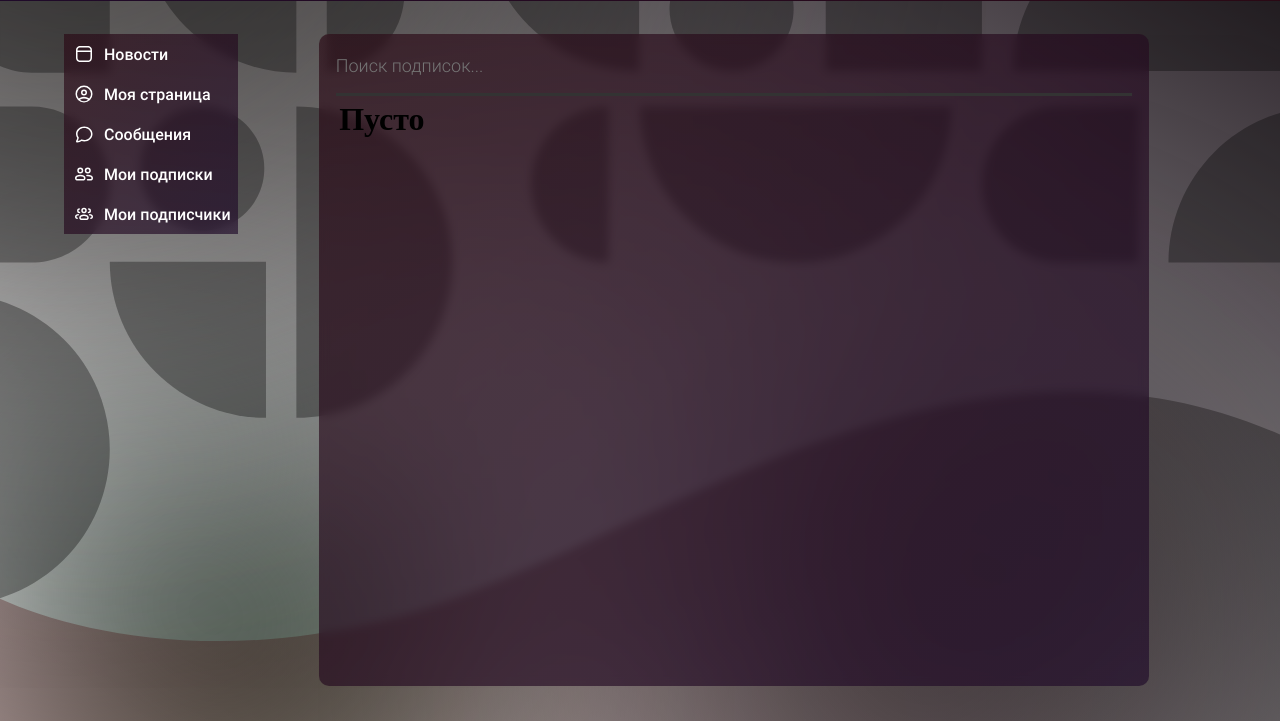
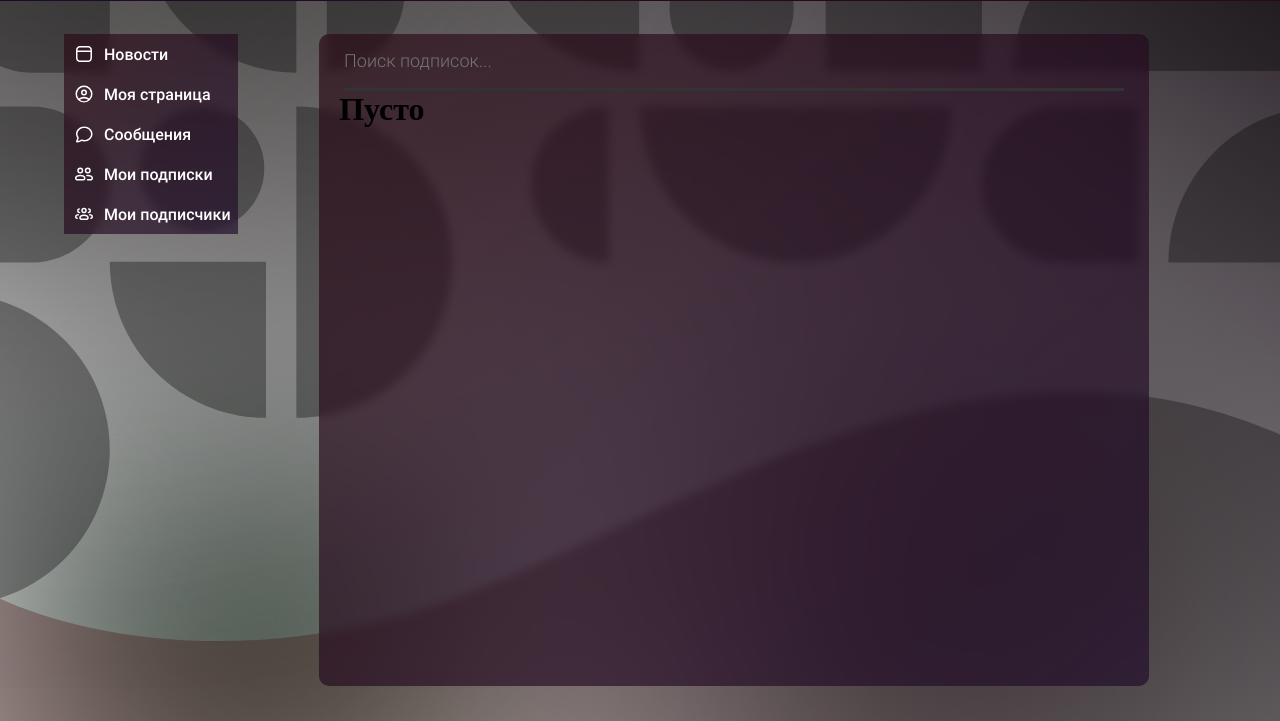
Before and after one commit to Cleamaster322/1st__Project__Web__, a Flask app: template flask_directory/templates/me_following/me_following.html in a window 1280 px wide. Shown: the part 79-800 px from the top of the page. Run offline with Flask 2, Linux system fonts and the light colour scheme; the template is opened without the code that fills it, so the values that code supplies are empty.

Commit message:
Допил дизайна(еще раз)

```diff
--- a/flask_directory/static/me_following/me_following.css
+++ b/flask_directory/static/me_following/me_following.css
@@ -39,10 +39,13 @@
   border-radius: 10px;
   margin: 1.5px;
 }
-
+.sub_search_wrap {
+    position: relative;
+    max-width: 100%;
+}
 .sub_search {
-  width: 100%;
-  margin: 5px 2%;
+  width: 94%;
+  margin: 0 3%;
   position: relative;
 }
 
@@ -50,6 +53,8 @@
   content: attr(data-text);
   font-size: 1.5rem;
   line-height: 0;
+  max-width: 100%;
+  height: 0;
   font-family: "roboto-medium";
   border-bottom: 3px solid #fff;
   position: absolute;
@@ -68,7 +73,7 @@
   border-radius: 0;
   outline: none;
   width: auto;
-  min-width: 96%;
+  min-width: 100%;
   font-size: 18px;
   line-height: 3em;
   font-family: "roboto-light";
--- a/flask_directory/templates/me_following/me_following.html
+++ b/flask_directory/templates/me_following/me_following.html
@@ -5,10 +5,11 @@
 
   <div class="content">
     <div class="subscriptions">
-        <div class="sub_search">
-            <input type="text" placeholder="Поиск подписок...">
+        <div class="sub_search_wrap">
+            <div class="sub_search">
+                <input type="text" placeholder="Поиск подписок...">
+            </div>
         </div>
-
         <div class="subscription_profile">
             {% if following %}
             {% for follow in following %}
--- a/flask_directory/templates/my_followers/my_followers.html
+++ b/flask_directory/templates/my_followers/my_followers.html
@@ -5,7 +5,7 @@
     <div class="followers">
         <div class="followers_search_wrap">
             <div class="followers_search_block">
-                <input type="text" placeholder="Поиск...">
+                <input type="text" placeholder="Поиск подписчиков...">
             </div>
         </div>
         <div class="followers_list_wrap">
```
